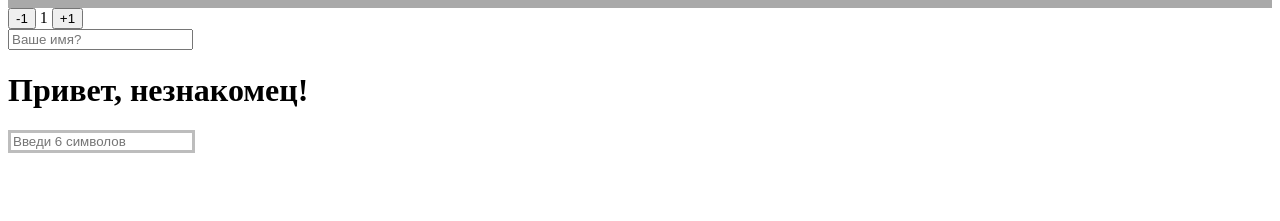
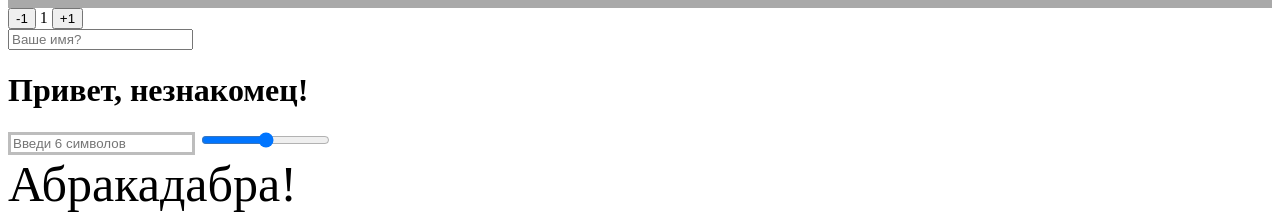
Before and after one commit to IrinaDiachenco/goit-js-hw-07, a plain HTML site: page index.html in a window 1280 px wide. Shown: the part 908-1129 px from the top of the page. Before the commit the page ends 1069 px from the top, so only its background shows below. Drawn offline with Linux system fonts and the light colour scheme.

Commit message:
7 задание

```diff
--- a/index.html
+++ b/index.html
@@ -60,6 +60,10 @@
       placeholder="Введи 6 символов"
     />
 
+    <input id="font-size-control" type="range" />
+    <br />
+    <span id="text">Абракадабра!</span>
+
     <script src="./task-1.js" type="module"></script>
     <script src="./task-2.js" type="module"></script>
     <script src="./task-3.js" type="module"></script>
--- a/task-7.js
+++ b/task-7.js
@@ -0,0 +1,8 @@
+const fontSizeRange = document.querySelector("#font-size-control");
+const spanText = document.querySelector("#text");
+const fontSizeChange = function () {
+  console.log(fontSizeRange.value);
+  spanText.style.fontSize = `${fontSizeRange.value}px`;
+};
+spanText.style.fontSize = `${fontSizeRange.value}px`;
+fontSizeRange.addEventListener("input", fontSizeChange);
```
